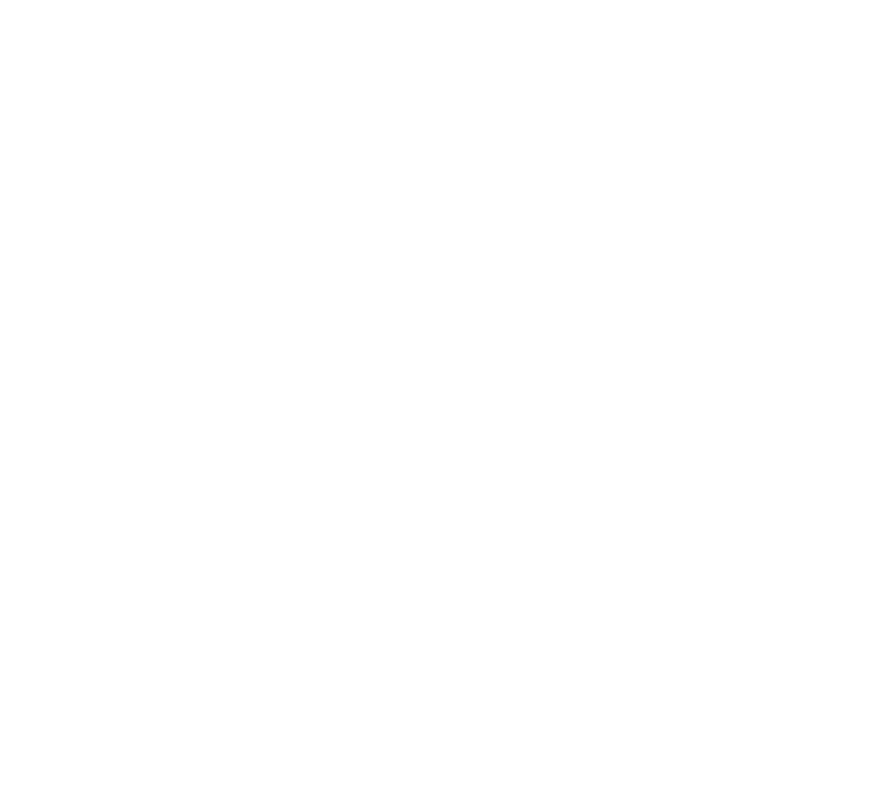
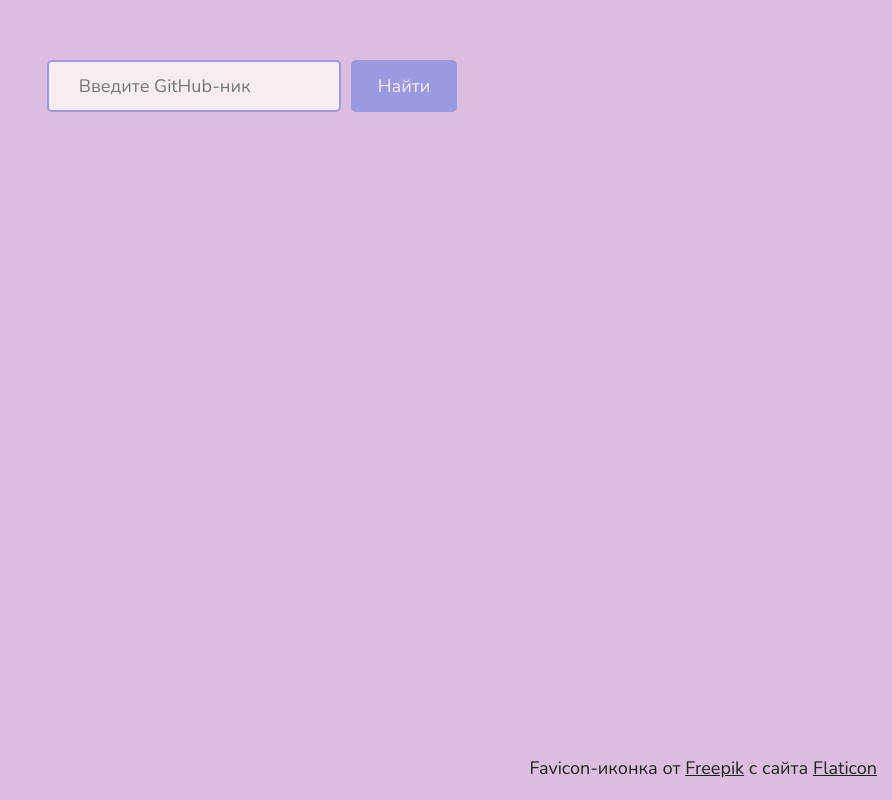
Before and after one commit to enotstitch/git-spy, a plain HTML site: page index.html in a window 1280 px wide. Shown: the whole page, without its empty margins (388-1280 px from the left). Drawn offline with Linux system fonts and the light colour scheme.

Commit message:
Добавление фавиконки, вёрстка формы

```diff
--- /dev/null
+++ b/css/main.css
@@ -0,0 +1,166 @@
+@font-face {
+  font-family: 'Nunito';
+  src: url('../fonts/Nunito-Regular.woff2') format('woff2');
+  font-weight: 400;
+  font-style: normal;
+  font-display: swap;
+}
+
+@font-face {
+  font-family: 'Nunito';
+  src: url('../fonts/Nunito-Bold.woff2') format('woff2');
+  font-weight: 700;
+  font-style: normal;
+  font-display: swap;
+}
+
+:root {
+  /* Цвета */
+  --dark-color: #222222;
+  --light-color: #f5edf0;
+  --bg-color: #dcbddf;
+  --accent-color: #9a99e1;
+  --error-color: #f06464;
+
+  /* Шрифты */
+  --font-main: 'Nunito', sans-serif;
+}
+
+html {
+  height: 100%;
+  box-sizing: border-box;
+  scroll-behavior: smooth;
+}
+
+*,
+*::before,
+*::after {
+  box-sizing: inherit;
+}
+
+body {
+  margin: 0;
+  height: 100%;
+  font-family: var(--font-main);
+  font-size: 18px;
+  font-weight: 400;
+  color: var(--dark-color);
+  background-color: var(--bg-color);
+}
+
+.site-container {
+  position: relative;
+  display: flex;
+  flex-direction: column;
+  min-height: 100%;
+}
+
+.main {
+  flex: 1 1 auto;
+}
+
+.section {
+  padding: 60px 0;
+}
+
+.container {
+  margin: 0 auto;
+  padding: 0 15px;
+  max-width: 1400px;
+}
+
+img {
+  max-width: 100%;
+  object-fit: cover;
+}
+
+.link-reset {
+  font-family: inherit;
+  font-size: inherit;
+  text-decoration: none;
+  color: inherit;
+  cursor: pointer;
+}
+
+.list-reset {
+  list-style: none;
+  margin: 0;
+  padding: 0;
+}
+
+.btn-reset {
+  border: none;
+  padding: 0;
+  font-family: inherit;
+  font-size: inherit;
+  color: inherit;
+  background-color: transparent;
+  cursor: pointer;
+}
+
+.input-reset {
+  font-family: inherit;
+  font-size: inherit;
+  color: inherit;
+  background-color: transparent;
+  border: none;
+  outline: none;
+  padding: 0;
+  margin: 0;
+  box-sizing: border-box;
+}
+
+.error {
+  border: 2px solid var(--error-color);
+}
+
+.search {
+  display: flex;
+  justify-content: center;
+}
+
+.search-form {
+  display: flex;
+  gap: 10px;
+  max-width: fit-content;
+}
+
+.search-form__input {
+  padding: 0 30px;
+  border-radius: 5px;
+  border: 2px solid var(--accent-color);
+  background: var(--light-color);
+}
+
+.search-form__button {
+  padding: 12px 25px;
+  border-radius: 5px;
+  border: 2px solid var(--accent-color);
+  background-color: var(--accent-color);
+  color: var(--light-color);
+  transition: filter 0.3s;
+}
+
+.search-form__button:hover {
+  filter: brightness(0.9);
+}
+
+.attribution {
+  display: flex;
+  justify-content: flex-end;
+  padding: 20px 0;
+}
+
+.attribution__text {
+  max-width: fit-content;
+  margin: 0;
+}
+
+.attribution__link {
+  text-decoration: underline;
+  transition: opacity 0.3s;
+}
+
+.attribution__link:hover {
+  opacity: 0.6;
+}
--- a/index.html
+++ b/index.html
@@ -4,11 +4,44 @@
 <head>
   <meta charset="UTF-8">
   <meta name="viewport" content="width=device-width, initial-scale=1.0">
+  <link rel="shortcut icon" href="./favicon/favicon.png" type="image/png">
   <title>Git Spy</title>
+  <link rel="stylesheet" href="./css/main.css">
 </head>
 
 <body>
 
+  <div class="site-container">
+    <main class="main">
+      <section class="section">
+        <div class="container">
+          <div class="search">
+            <form class="search-form">
+              <input class="search-form__input input-reset" type="text" placeholder="Введите GitHub-ник">
+              <button class="search-form__button btn-reset">Найти</button>
+            </form>
+          </div>
+        </div>
+      </section>
+    </main>
+
+    <footer class="footer">
+      <div class="container">
+        <div class="attribution">
+          <p class="attribution__text">
+            Favicon-иконка от
+            <a class="attribution__link link-reset" href="https://www.flaticon.com/authors/freepik" target="_blank"
+              rel="noopener noreferrer">Freepik</a>
+            с сайта
+            <a class="attribution__link link-reset" href="https://www.flaticon.com/" target="_blank"
+              rel="noopener noreferrer">Flaticon</a>
+          </p>
+        </div>
+      </div>
+    </footer>
+  </div>
+
+  <script src="./js/main.js"></script>
 </body>
 
 </html>
```
Also changed, not shown: favicon/favicon.png (added), fonts/Nunito-Bold.woff2 (added), fonts/Nunito-Regular.woff2 (added), js/main.js (added).
